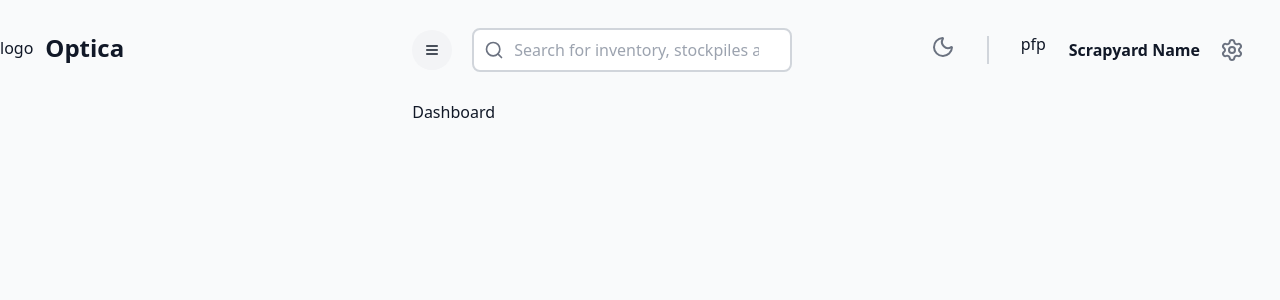
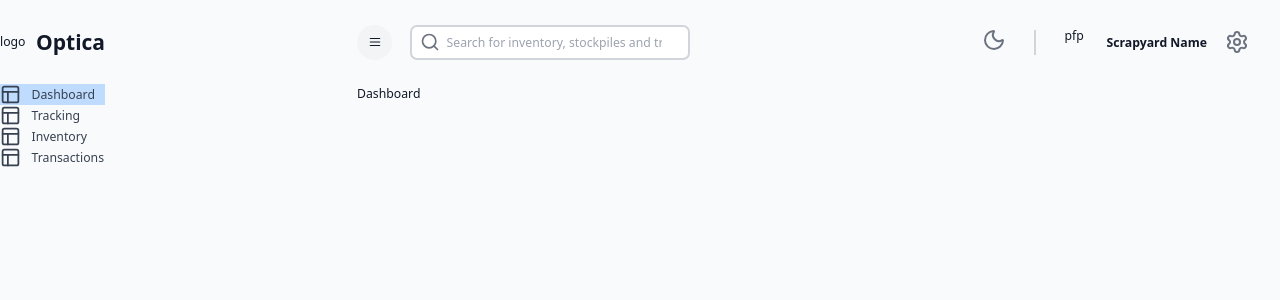
Before and after one commit to gupann/erp-system, a Next.js app in the folder client/: page / in a window 1280 px wide. Shown: the top 300 px of the page. Built offline with nearby package versions, Linux system fonts and the light colour scheme; no server answers.

Commit message:
Sidebar cleanup p1

```diff
--- a/client/src/app/(components)/Navbar/index.tsx
+++ b/client/src/app/(components)/Navbar/index.tsx
@@ -11,7 +11,7 @@ const Navbar = () => {
         {/* left side */}
         <div className='flex justify-between items-center gap-5'>
             <button
-                className='px-3 py-3 bg-gray-100 rounded-full'
+                className='px-3 py-3 bg-gray-100 rounded-full hover:bg-blue-100'
                 onClick={() => {}}>
                 <Menu className='w-4 h-4' />
             </button>
--- a/client/src/app/(components)/Sidebar/index.tsx
+++ b/client/src/app/(components)/Sidebar/index.tsx
@@ -1,8 +1,34 @@
 "use client"
 
-import { Menu } from 'lucide-react'
+import { Layout, LucideIcon, Menu } from 'lucide-react'
+import { usePathname } from "next/navigation";
+import Link from 'next/link';
 import React from 'react'
 
+interface SidebarLinkProps {
+    href: string;
+    icon: LucideIcon;
+    label: string;
+}
+
+const SidebarLink = ({
+    href,
+    icon: Icon,
+    label,
+}: SidebarLinkProps) => {
+    const pathname = usePathname();
+    const isActive = pathname === href || (pathname === "/" && href === "/dashboard");
+
+    return (
+        <Link href={href}>
+            <div className={`cursor-pointer flex items-center hover:text-blue-500 hover:bg-blue-100 gap-3 transition-colors
+                ${isActive ? "bg-blue-200 text-white" : ""}}`}>
+                <Icon className="w-6 h-6 !text-gray-700" />
+                <span className='font-medium text-gray-700'> {label} </span>
+            </div>
+        </Link>
+    )
+}
 const Sidebar = () => {
   return (
     <div>
@@ -10,13 +36,16 @@ const Sidebar = () => {
             <div>logo</div>
             <h1 className='font-extrabold text-2xl'>Optica</h1>
             <button
-                className='md:hidden px-3 py-3 bg-gray-100 rounded-full' onClick={() => {}}>
+                className='md:hidden px-3 py-3 bg-gray-100 rounded-full hover:bg-blue-100' onClick={() => {}}>
                 <Menu className='w-4 h-4'/>
             </button>
         </div>
 
         <div className='flex-grow mt-8'>
-            {/* diff pages */}
+            <SidebarLink href="/dashboard" icon={Layout} label='Dashboard'/>
+            <SidebarLink href="/tracking" icon={Layout} label='Tracking'/>
+            <SidebarLink href="/inventory" icon={Layout} label='Inventory'/>
+            <SidebarLink href="/transaction" icon={Layout} label='Transactions'/>
         </div>
     </div>
   )
--- a/client/src/app/globals.css
+++ b/client/src/app/globals.css
@@ -14,4 +14,7 @@ body,
 .app {
   height: 100%;
   width: 100%;
+  @apply text-sm;
+  @apply bg-gray-500;
+  @apply text-gray-900;
 }
```
